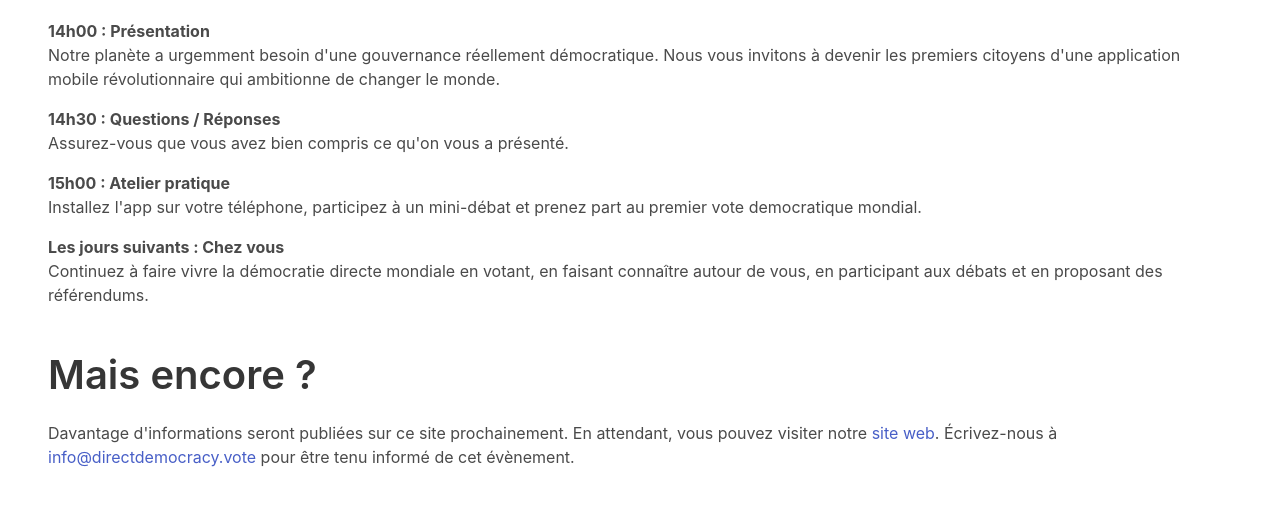
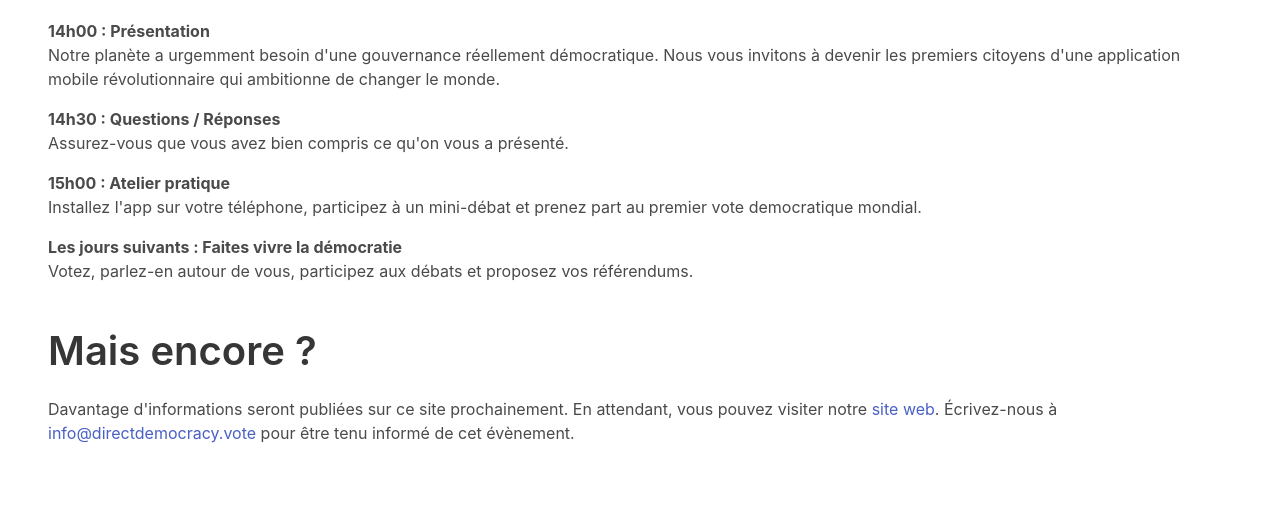
Before and after one commit to directdemocracy-vote/www, a PHP site: page /httpdocs/democracyday/index.php in a window 1280 px wide. Shown: the part 832-1349 px from the top of the page. After the commit the page ends 1275 px from the top, so only its background shows below. Run offline with PHP 8.4, Linux system fonts and the light colour scheme.

Commit message:
Update index.php

```diff
--- a/httpdocs/democracyday/index.php
+++ b/httpdocs/democracyday/index.php
@@ -49,9 +49,9 @@
 <p>
   Installez l'app sur votre téléphone, participez à un mini-débat et prenez part au premier vote democratique mondial.
 </p>
-<b>Les jours suivants : Chez vous</b>
+<b>Les jours suivants : Faites vivre la démocratie</b>
 <p>
-  Continuez à faire vivre la démocratie directe mondiale en votant, en faisant connaître autour de vous, en participant aux débats et en proposant des référendums.
+  Votez, parlez-en autour de vous, participez aux débats et proposez vos référendums.
 </p>
 
 <h2 class="title is-2">Mais encore ?</h2>
```
